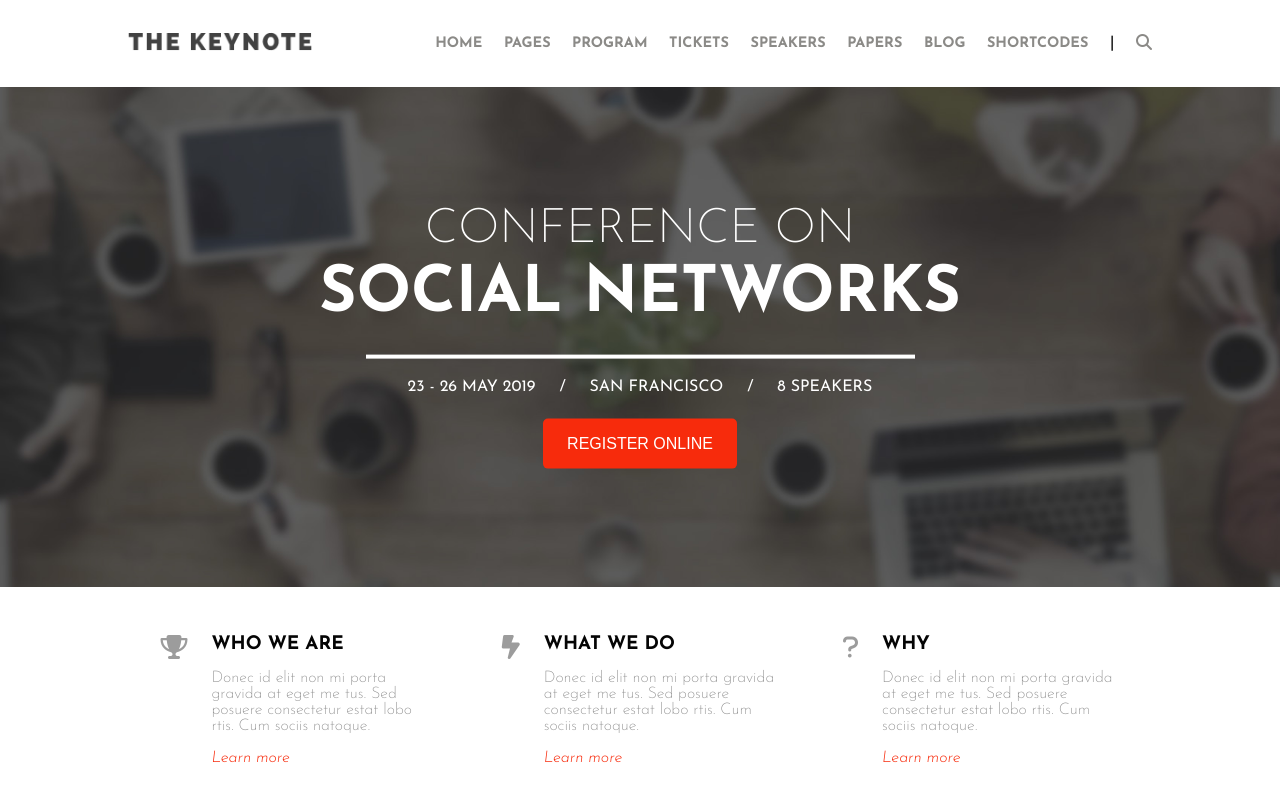
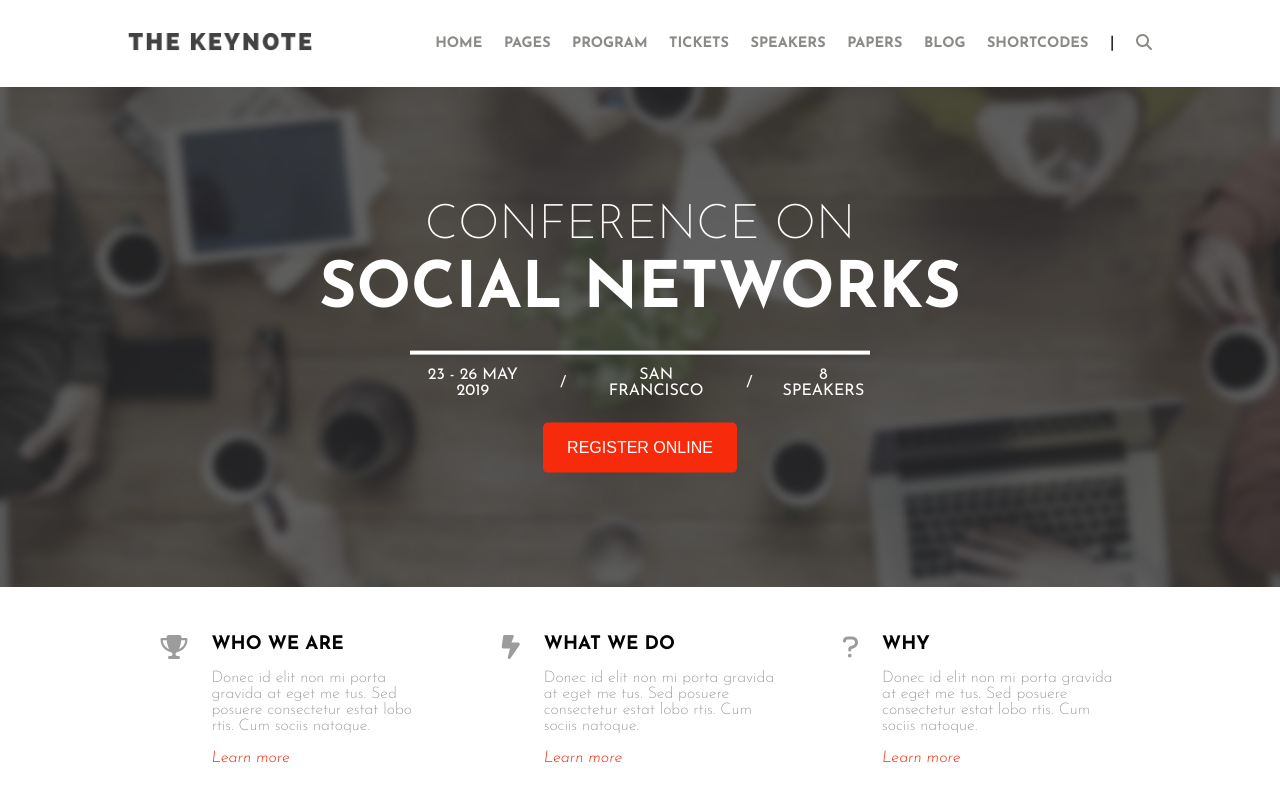
Before and after one commit to reistence/proj-html-vuejs, a Vue app: page / in a window 1280 px wide. Shown: the top 800 px of the page. Built offline with nearby package versions, Linux system fonts and the light colour scheme.

Commit message:
jumbotron ul width changed

```diff
--- a/src/components/Jumbotron.vue
+++ b/src/components/Jumbotron.vue
@@ -50,15 +50,18 @@ export default {
       font-size: 4rem;
       margin-bottom: 0.3em;
     }
+    img {
+      width: 60%;
+    }
     ul {
       display: flex;
       flex-direction: row;
       flex-wrap: nowrap;
       align-items: center;
+      width: 60%;
       justify-content: center;
       gap: 1.5em;
-      margin: 1em 0;
-      margin-bottom: 1.5em;
+      margin: 0.5em auto 1.5em;
     }
     button {
       padding: 1em 1.5em;
```
